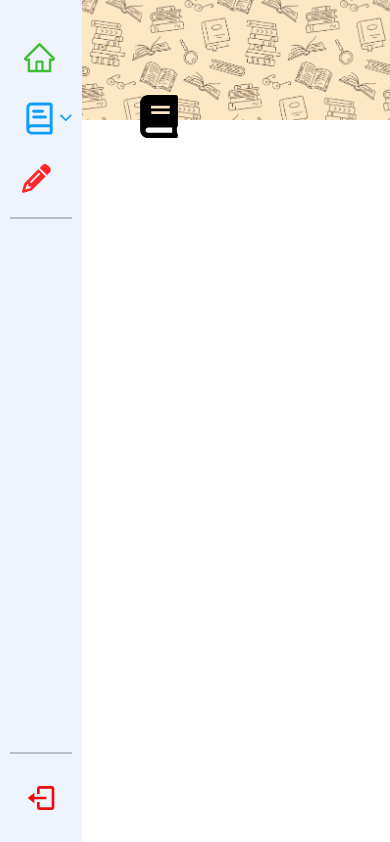
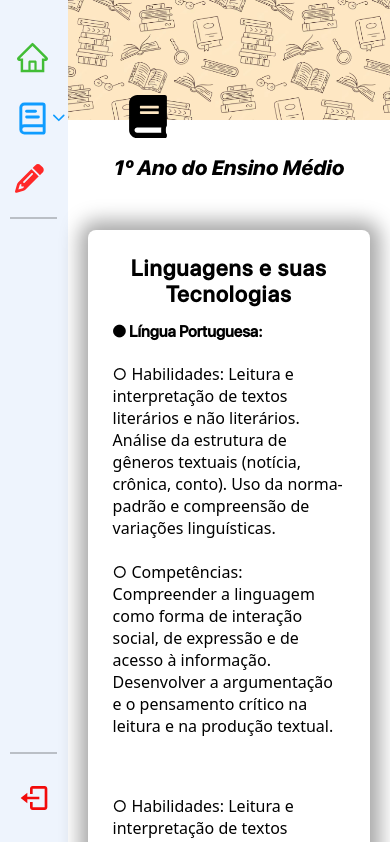
Before and after one commit to flavingimenes/TrabalhoUnivagPillar, a React (Vite) app: page /primeiroAno in a window 390 px wide. Shown: the top 842 px of the page. Built offline with nearby package versions, Linux system fonts and the light colour scheme; the HTML template or start-up script is replaced by a standard one.

Commit message:
the materials beta adictions
trust me, it's really on the beta

```diff
--- a/src/components/SideBar.css
+++ b/src/components/SideBar.css
@@ -213,10 +213,8 @@
     }
 
     .line{
-        padding-left: 30px;
-        padding-right: 30px;
-        margin-right: 10px;
-        margin-left: 10px;
+        padding-left: 35px;
+        padding-right: 10px;
     }
 
     .logout-bottom{
--- a/src/pages/materias/PrimeiroAno/PrimeiroAno.css
+++ b/src/pages/materias/PrimeiroAno/PrimeiroAno.css
@@ -1,3 +1,16 @@
+@font-face {
+    font-family: "SfProDisplayHeavyItalic";
+    src: url("../../../assets/sf-pro-display/SFPRODISPLAYHEAVYITALIC.OTF") format("truetype");
+
+    font-family: "SfProDisplayMedium";
+    src: url("../../../assets/sf-pro-display/SFPRODISPLAYMEDIUM.OTF") format("truetype");
+}
+
+@font-face {
+    font-family: "SfProDisplayRegular";
+    src: url("../../../assets/sf-pro-display/SFPRODISPLAYREGULAR.OTF") format("truetype");
+}
+
 * {
     margin: 0;
     padding: 0;
@@ -5,20 +18,20 @@
     font-family: Arial, Helvetica, sans-serif;
 }
 
+
 .header-container {
-  position: relative;
+    position: relative;
 }
 
 
 .header-img {
-    width: 100dvh;
+    width: 100vw;
     height: 120px;
     background-size: 20rem;
     object-fit: cover;
-    box-shadow:inset rgba(0, 0, 0, 0.35) 9px -10px 20px 3px
 }
 
-.book-header{
+.book-header {
     position: absolute;
     left: 25%;
     top: 95px;
@@ -26,3 +39,74 @@
     font-size: 2.7rem;
     color: black;
 }
+
+.header-text-main {
+    margin-top: 5rem;
+}
+
+.header-text-main>h1 {
+    font-size: 1.6rem;
+    padding-left: 8rem;
+    font-family: "SfProDisplayHeavyItalic", system-ui, -apple-system, BlinkMacSystemFont, 'Segoe UI', Roboto, Oxygen, Ubuntu, Cantarell, 'Open Sans', 'Helvetica Neue', sans-serif;
+}
+
+.main-content{
+    box-shadow: rgba(0, 0, 0, 0.35) 1px 0px 20px 9px;
+}
+
+.main-content > h4 {
+    font-family: "SfProDisplayMEdium";
+}
+
+.main-content > p {
+    font-family: system-ui, -apple-system, BlinkMacSystemFont, 'Segoe UI', Roboto, Oxygen, Ubuntu, Cantarell, 'Open Sans', 'Helvetica Neue', sans-serif;
+}
+
+.material-name{
+    text-align: center;
+    font-family: "SfProDisplayMedium";
+    letter-spacing: 1px;
+    font-size: 1.4em;
+}
+
+
+
+/* RESPONSIVIDADE TABLET */
+@media (max-width: 1024px) {
+
+}
+
+
+
+/* RESPONSIVIDADE MOBILE */
+@media (max-width: 768px) {
+    .sidebar{
+    position: fixed;
+    }
+
+    .main-div{
+    margin-left: 67.6px;
+    }
+
+    .header-text-main {
+        margin-top: 35px;
+    }
+
+    .header-text-main>h1 {
+        font-size: 1.3rem;
+        text-align: center;
+        padding-left: 0px;
+    }
+
+    .main-content{
+        margin: 50px 20px 30px;
+        padding: 25px;
+        border-radius: 8px;
+
+    }
+
+    .material-name{
+        padding-bottom: 15px;
+        font: 1.5em ;
+    }
+}
--- a/src/pages/materias/PrimeiroAno/PrimeiroAno.jsx
+++ b/src/pages/materias/PrimeiroAno/PrimeiroAno.jsx
@@ -9,13 +9,44 @@ const PrimeiroAno = () => {
     <>
       <div className='root-home'>
         <SideBar />
-        <div className='mainContent'>
+        <div className='main-div'>
 
           <header className='header-container'>
-            <img src={HeaderImg} alt="HeaderImg" className='header-img'/>
-              <FaBook className='book-header' />
+            <img src={HeaderImg} alt="HeaderImg" className='header-img' />
+            <FaBook className='book-header' />
           </header>
+          <div className='header-text-main'>
+            <h1>
+              1º Ano do Ensino Médio
+            </h1>
+          </div>
+          <div className='main-content'>
+            <h3 className='material-name'>
+              Linguagens e suas Tecnologias
+            </h3>
+            <h4>
+              ● Língua Portuguesa:
+            </h4>
+            <p>
+              <br />○ Habilidades: Leitura e interpretação de textos literários e não literários. Análise da
+              estrutura de gêneros textuais (notícia, crônica, conto). Uso da norma-padrão e
+              compreensão de variações linguísticas. <br /><br />
+              ○ Competências: Compreender a linguagem como forma de interação social, de
+              expressão e de acesso à informação. Desenvolver a argumentação e o pensamento
+              crítico na leitura e na produção textual.
 
+            </p>
+            <br /><br />
+            <p>
+              <br />○ Habilidades: Leitura e interpretação de textos literários e não literários. Análise da
+              estrutura de gêneros textuais (notícia, crônica, conto). Uso da norma-padrão e
+              compreensão de variações linguísticas. <br /><br />
+              ○ Competências: Compreender a linguagem como forma de interação social, de
+              expressão e de acesso à informação. Desenvolver a argumentação e o pensamento
+              crítico na leitura e na produção textual.
+
+            </p>
+          </div>
 
         </div>
       </div>
```
